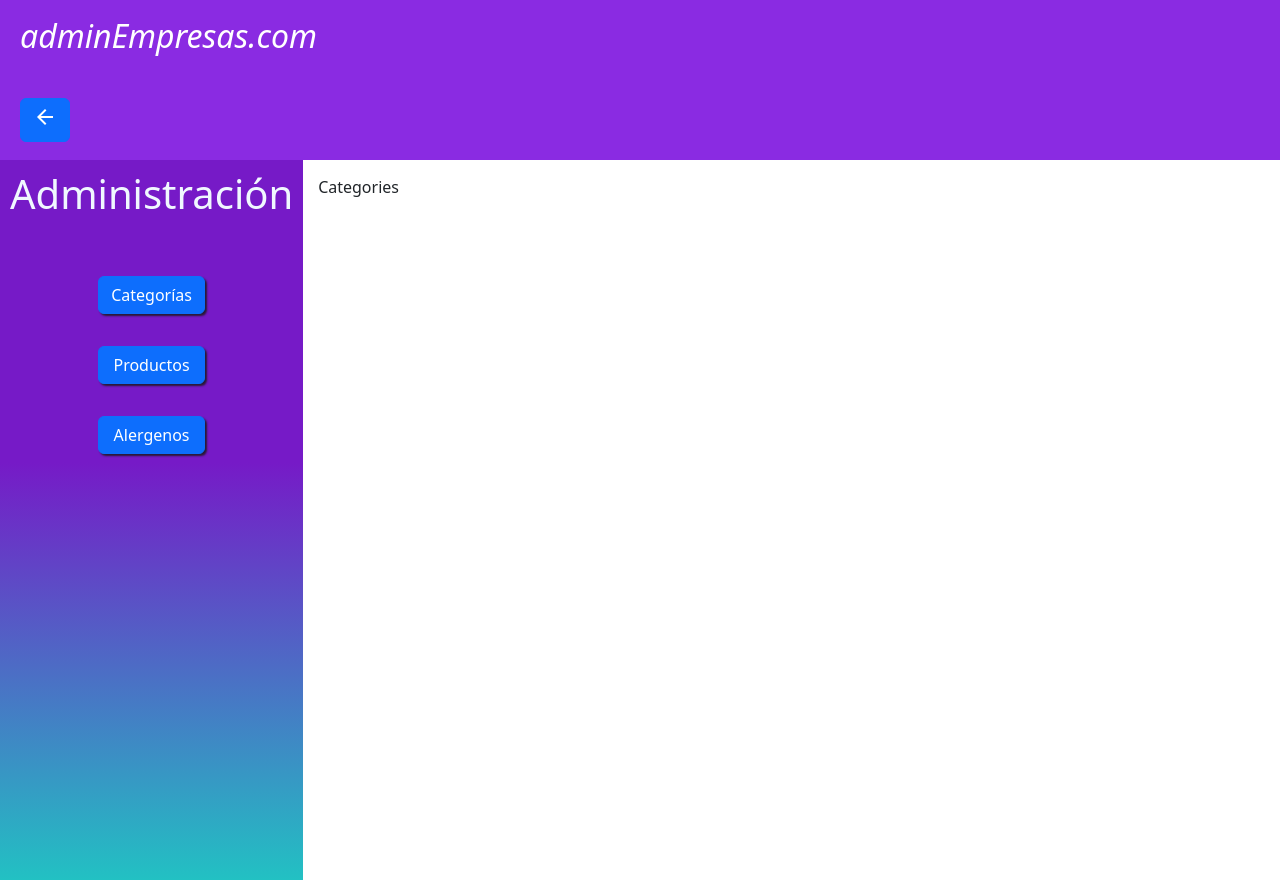
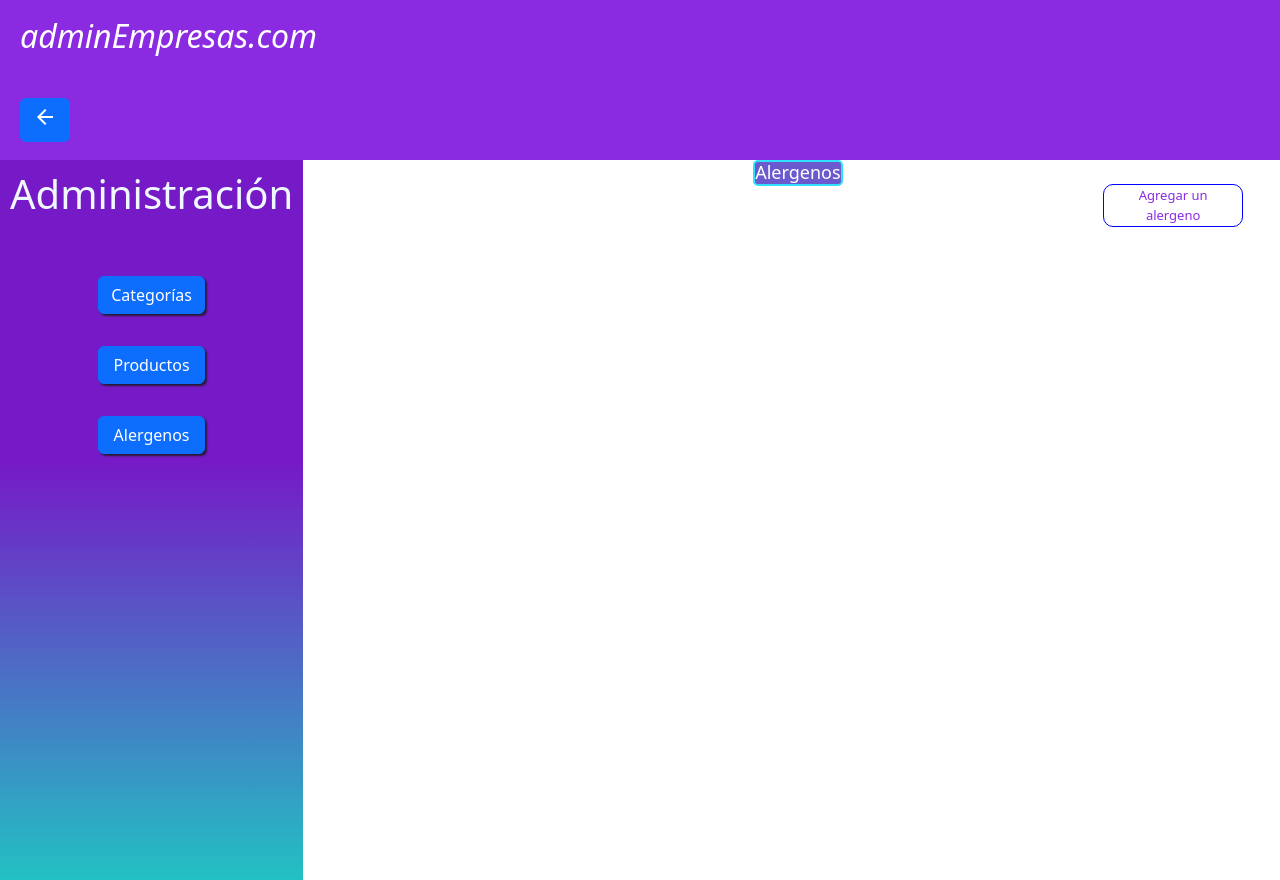
Before and after one commit to ThomasMunoz27/ProyectoFinal_Programacion_3_UTN, a React (Vite) app in the folder Proyecto Final Programacion 3 UTN/: page /administracion/alergenos in a window 1280 px wide. Built offline with nearby package versions, Linux system fonts and the light colour scheme.

Commit message:
Subo modal Alergenos Naza

```diff
--- a/Proyecto Final Programacion 3 UTN/src/components/screens/Administration/Alergenos/Alergenos.module.css
+++ b/Proyecto Final Programacion 3 UTN/src/components/screens/Administration/Alergenos/Alergenos.module.css
@@ -6,3 +6,121 @@
     height: 100%;
     width: 100%;
 }
+
+.MainDiv {
+
+    display: flex;
+    text-align: center;
+    width: 100%;
+}
+
+.MainDivTitle {
+    border: solid rgb(47, 224, 255) 0.3vh;
+    border-radius: 5px;
+    background-color: slateblue;
+    color: white;
+    font-size: large;
+    margin-inline: 450px;
+    margin-bottom: auto;
+
+}
+
+.AddAlergen {
+    font-size: small;
+    width: 140px;
+    margin-bottom: auto;
+    margin-top: 3vh;
+    position: absolute;
+    margin-left: 800px;
+    border-radius: 10px;
+    color: blueviolet;
+    background-color: transparent;
+    border: solid blue 0.1vh;
+
+}
+
+.AddAlergen:hover {
+    background-color: blueviolet;
+    color: white;
+}
+
+.ModalAddAlergenTitle {
+    margin-top: 30px;
+    font-size: 30px;
+}
+
+.ModalAddAlergen {
+
+    font-size: medium;
+    text-align: center;
+    position: absolute;
+    display: none;
+    flex-direction: column;
+    gap: 50px;
+    top: 100px;
+    right: 300px;
+    border: solid black 2px;
+    width: 700px;
+    height: 400px;
+    background-color: white;
+    border-radius: 18px;
+}
+
+.ModalAddAlergenActive {
+    font-size: medium;
+    text-align: center;
+    position: absolute;
+    display: flex;
+    flex-direction: column;
+    gap: 50px;
+    top: 100px;
+    right: 300px;
+    border: solid black 2px;
+    width: 700px;
+    height: 400px;
+    background-color: white;
+    border-radius: 18px;
+}
+
+.ModalAddAlergenInputDen {
+    margin-inline: 20px;
+    height: 70px;
+    width: 400px;
+    margin-left: 140px;
+}
+
+.ModalAddAlergenButtons {
+    margin-inline: 40px;
+    display: flex;
+    gap: 220px;
+    margin-left: 120px;
+    height: 40px;
+}
+
+.ModalCancel {
+    padding-inline: 15px;
+    background-color: transparent;
+    outline: none;
+    border: solid rgb(0, 60, 255) 1px;
+    color: rgb(0, 17, 255);
+    border-radius: 10px;
+}
+
+.ModalConfirm {
+    padding-inline: 15px;
+    background-color: transparent;
+    outline: none;
+    border: solid rgb(4, 0, 255) 1px;
+    color: rgb(25, 0, 255);
+    border-radius: 10px;
+}
+
+.ModalConfirm:hover {
+    background-color: rgb(17, 0, 255);
+    color: black;
+}
+
+.ModalCancel:hover {
+    background-color: rgb(0, 47, 255);
+    color: black;
+}
--- a/Proyecto Final Programacion 3 UTN/src/components/screens/Administration/Alergenos/Alergenos.tsx
+++ b/Proyecto Final Programacion 3 UTN/src/components/screens/Administration/Alergenos/Alergenos.tsx
@@ -1,18 +1,102 @@
-import { AdministrationAside } from "../../../UI/Administration/Aside/AdministrationAside"
-import { AdministrationHeader } from "../../../UI/Administration/Header/AdministrationHeader"
+import { AdministrationAside } from "../../../UI/Administration/Aside/AdministrationAside";
+import { AdministrationHeader } from "../../../UI/Administration/Header/AdministrationHeader";
 import styles from "./Alergenos.module.css";
+import { FC, MouseEventHandler, useState } from "react";
 
+// Función para mostrar alérgenos (no está implementada)
+function showAlergens(alergen: HTMLCollection) {
+  const alergens = document.getElementsByClassName("Alergen");
+}
+
+const Alergen = () => {
+  return (
+    <div className={styles.Alergen}>
+      {/* Aquí puedes añadir contenido para cada alergeno */}
+    </div>
+  );
+};
+
+const BodyDeploy = () => {
+  return (
+    <div className={styles.BodyDeploy}>
+      {/* Aquí puedes añadir contenido para el cuerpo */}
+    </div>
+  );
+};
+
+const AddAlergen = () => {
+  return (
+    <div className={styles.AddAlergen}>
+      {/* Aquí puedes añadir contenido para agregar alérgenos */}
+    </div>
+  );
+};
+
+type AddAlergenButtonProps = {
+  onClick: MouseEventHandler<HTMLButtonElement>;
+  closeModal: () => void; // Aquí
+};
+
+type ModalAddAlergenProps = {
+  closeModal: () => void;
+  isVisible: boolean;
+};
+
+const ModalAddAlergen: FC<ModalAddAlergenProps> = ({ isVisible, closeModal }) => {
+  if (!isVisible) return null;
+
+  const handleCancel = (event: React.MouseEvent<HTMLButtonElement>) => {
+    event.preventDefault(); // Evita la recarga de la página
+    closeModal(); // Cierra el modal
+  };
+
+  return (
+    <form className={`${styles.ModalAddAlergen} ${isVisible ? styles.ModalAddAlergenActive : ''}`}>
+      <div className={styles.ModalAddAlergenTitle}>Crear un alergeno</div>
+      <input type="text" placeholder="Ingresa una denominación" className={styles.ModalAddAlergenInputDen} />
+      <div className={styles.ModalAddAlergenImageSelector}>
+        Eliga una imagen:
+        <input type="file" />
+        <img className={styles.ModalAddAlergenImage} src="https://fonts.googleapis.com/css2?family=Material+Symbols+Outlined:opsz,wght,FILL,GRAD@20..48,100..700,0..1,-50..200&icon_names=no_photography" />
+      </div>
+      <div className={styles.ModalAddAlergenButtons}>
+        <button className={styles.ModalCancel} onClick={handleCancel}>CANCELAR</button>
+        <button type="submit" className={styles.ModalConfirm}>CONFIRMAR</button>
+      </div>
+    </form>
+  );
+};
+
+const AddAlergenButton: FC<AddAlergenButtonProps> = ({ onClick, closeModal }) => {
+  return (
+    <button className={styles.AddAlergen} onClick={onClick}>Agregar un alergeno</button>
+  );
+};
 
 export const Alergenos = () => {
+  const [isModalVisible, setModalVisible] = useState(false);
+
+  const openModal = () => setModalVisible(true);
+  const closeModal = () => setModalVisible(false);
+
+  const MainDiv: FC = () => {
+    return (
+      <div className={styles.MainDiv}>
+        <h1 className={styles.MainDivTitle}>Alergenos</h1>
+        <AddAlergenButton onClick={openModal} closeModal={closeModal} /> {/* Aquí se pasa closeModal */}
+        <BodyDeploy />
+      </div>
+    );
+  };
+
   return (
     <>
       <AdministrationHeader />
       <div className={styles.mainContent}>
         <AdministrationAside />
-        <div className={styles.contentHero}>
-          Categories
-        </div>
+        <MainDiv />
+        <ModalAddAlergen isVisible={isModalVisible} closeModal={closeModal} />
       </div>
     </>
-  )
-}
+  );
+};
```
